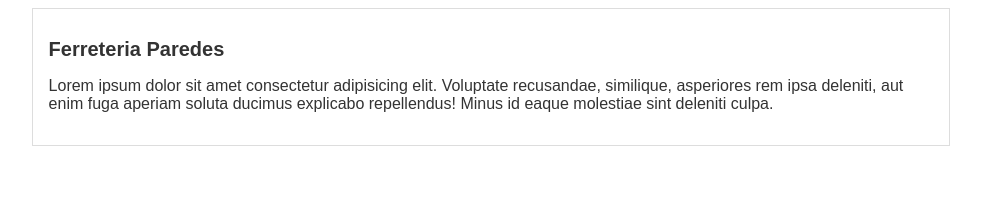
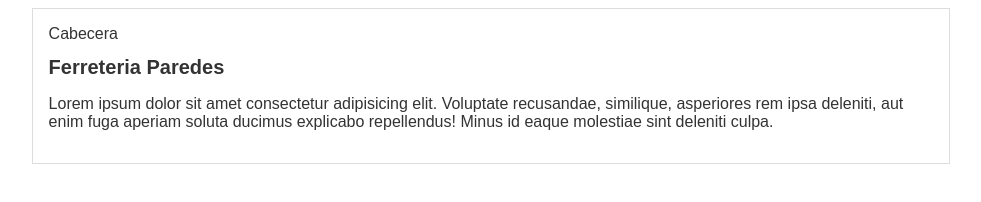
Before and after one commit to brayhanstiv/hyperbog, a plain HTML site: page index.html in a window 1280 px wide. Shown: the whole page, without its empty margins (149-1130 px from the left). Drawn offline with Linux system fonts and the light colour scheme.

Commit message:
added cabecera

```diff
--- a/index.html
+++ b/index.html
@@ -11,10 +11,15 @@
 
   <body>
     <div id="container">
-      <h1>Ferreteria Paredes</h1>
-      <p>Lorem ipsum dolor sit amet consectetur adipisicing elit. Voluptate recusandae, similique, asperiores rem ipsa
-        deleniti, aut enim fuga aperiam soluta ducimus explicabo repellendus! Minus id eaque molestiae sint deleniti culpa.
-      </p>
+      <div id="cabecera">
+        Cabecera
+      </div>
+      <div id="post">
+        <h1>Ferreteria Paredes</h1>
+        <p>Lorem ipsum dolor sit amet consectetur adipisicing elit. Voluptate recusandae, similique, asperiores rem ipsa
+          deleniti, aut enim fuga aperiam soluta ducimus explicabo repellendus! Minus id eaque molestiae sint deleniti culpa.
+        </p>
+      </div>
     </div>
   </body>
 </html>
```
